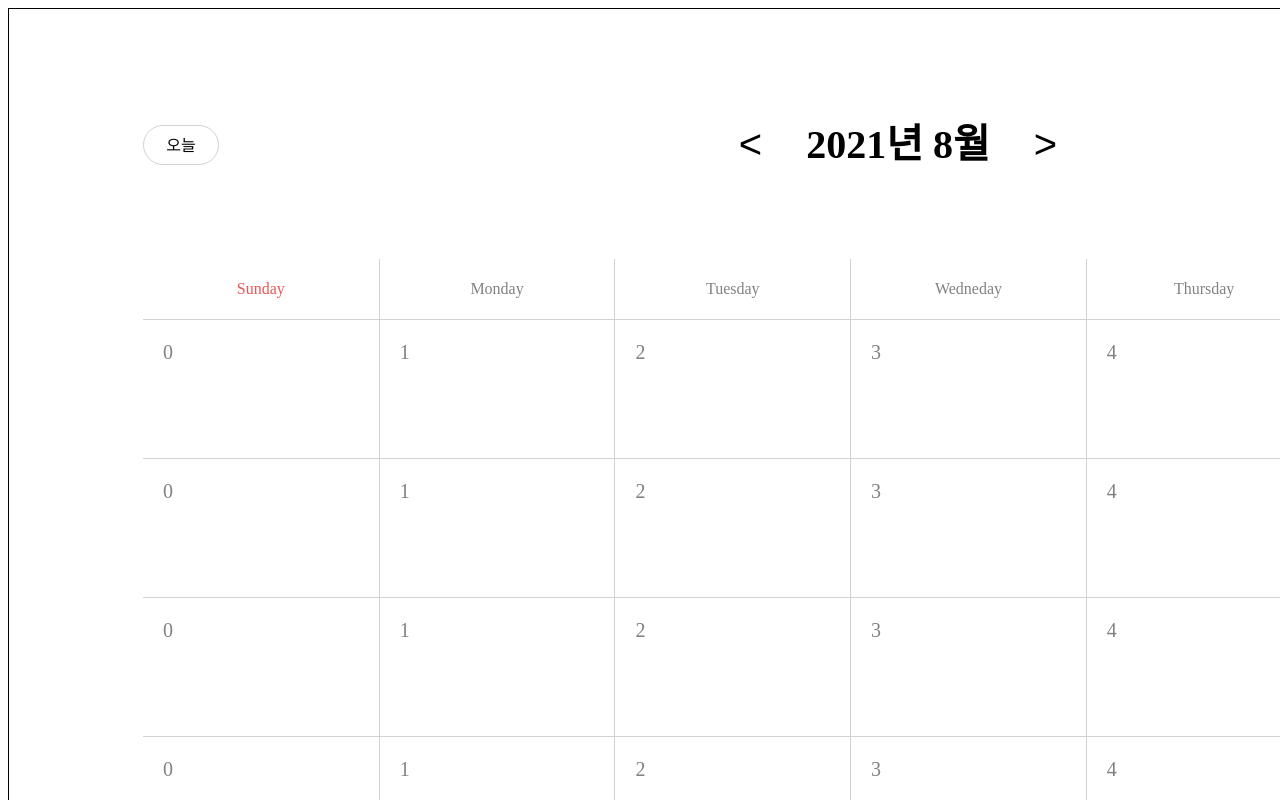
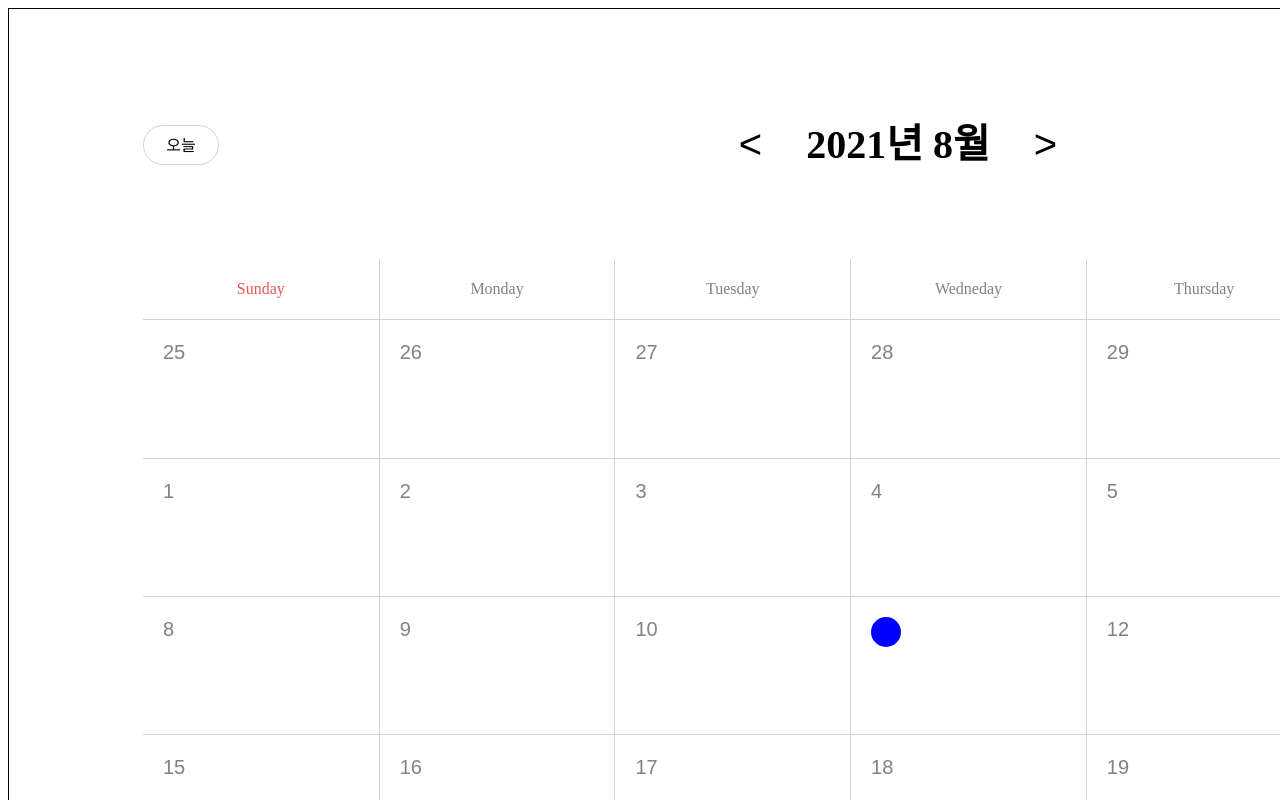
Before and after one commit to jdm85kor/scheduler, a React app: page / in a window 1280 px wide. Shown: the top 800 px of the page. Built offline with nearby package versions, Linux system fonts and the light colour scheme.

Commit message:
Add modal

```diff
--- a/index.html
+++ b/index.html
@@ -5,6 +5,7 @@
     <title>React Scheduler</title>
   </head>
   <body>
-    <div id="app"/>
+    <div id="app"></div>
+    <div id="modal"></div>
   </body>
 </html>
--- a/src/components/calendar/month/Month.tsx
+++ b/src/components/calendar/month/Month.tsx
@@ -2,6 +2,7 @@
 import React, { useState, useMemo, useEffect } from 'react';
 import { jsx, css } from '@emotion/react';
 import MonthTitle from './MonthTitle';
+import Modal from '../../common/Modal';
 
 const maxRows = 6;
 const maxCols = 7;
@@ -13,19 +14,37 @@ interface Props {
 const Month: React.FC<Props> = ({
   displayDate,
 }) => {
-  const [days, setDays] = useState<any[][] | null>(null);
+  const [days, setDays] = useState<{
+    fullDate: Date,
+    year: number,
+    month: number,
+    date: number,
+  }[][] | null>(null);
+  const today = useMemo((): Date => new Date(), []);
+
   useEffect(() => {
     const _days = [];
-    for(let i = 0;  i < maxRows; i++) {
+    for (let i = 0;  i < maxRows; i++) {
       _days.push([]);
       for (let j = 0; j < maxCols; j++) {
+        const yAndM = displayDate.split('-');
+        const thisMonthDate = new Date(parseInt(yAndM[0]), parseInt(yAndM[1]));
+
+        const date = new Date(
+          parseInt(yAndM[0]),
+          parseInt(yAndM[1]),
+          thisMonthDate.getDay() ? i * 7 + j - thisMonthDate.getDay() + 1: i * 7 + j - 6);
+
         _days[i].push({
-          date: j,
-        })
+          fullDate: date,
+          year: date.getFullYear(),
+          month: date.getMonth(),
+          date: date.getDate(),
+        });
       }
     }
     setDays(_days);
-  }, []);
+  }, [displayDate]);
 
   return (
     <div>
@@ -37,7 +56,7 @@ const Month: React.FC<Props> = ({
             css={css`
               position: relative;
               width: 100%;
-              min-height: 138px;
+              height: 138px;
               box-sizing: border-box;
               & + & {
                 border-top: 1px solid #D2D2D2;
@@ -47,30 +66,65 @@ const Month: React.FC<Props> = ({
             {
               ds.map((d, dIndex) => (
                 <div
-                  key={`${displayDate}-${dIndex}`}
+                  key={`${displayDate}-${dsIndex}-${dIndex}`}
                   css={css`
                     display: inline-block;
-                    padding: 20px;
+                    position: relative;
+                    margin: 0;
                     width: calc(100% / 7);
-                    min-height: 138px;
+                    height: 100%;
                     box-sizing: border-box;
                     & + & {
                       border-left: 1px solid #D2D2D2;
                     }
                   `}
                 >
+                  <button
+                    type="button"
+                    css={css`
+                      display: inline-flex;
+                      flex-direction: column;
+                      align-items: flex-start;
+                      width: 100%;
+                      height: 100%;
+                      padding: 20px;
+                      background: #fff;
+                      border: none;
+                      cursor: pointer;
+                    `}
+                    onClick={() => { alert(d.date)}}
+                  >
                     <span
                       css={css`
+                        display: block;
                         font-size: 20px;
                         font-weight: 500;
                         line-height: 24px;
                         letter-spacing: 0;
                         text-align: left;
                         color: #828282;
+                        ${
+                          today.getFullYear() === d.year &&
+                          today.getMonth() === d.month &&
+                          today.getDate() === d.date &&
+                          `
+                            &::before {
+                              content: '';
+                              background: blue;
+                              width: 30px;
+                              height: 30px;
+                              position: absolute;
+                              border-radius: 100%;
+                            }
+                          `
+                        }
+
                       `}
                     >
                       { d.date }
                     </span>
+
+                  </button>
                 </div>
               ))
             }
```
Also changed, not shown: src/components/common/Modal.tsx (+66 -6 lines), src/components/common/ModalPortal.tsx (added, +15 -0 lines). Lines whose indentation alone changed are shown as unchanged.
